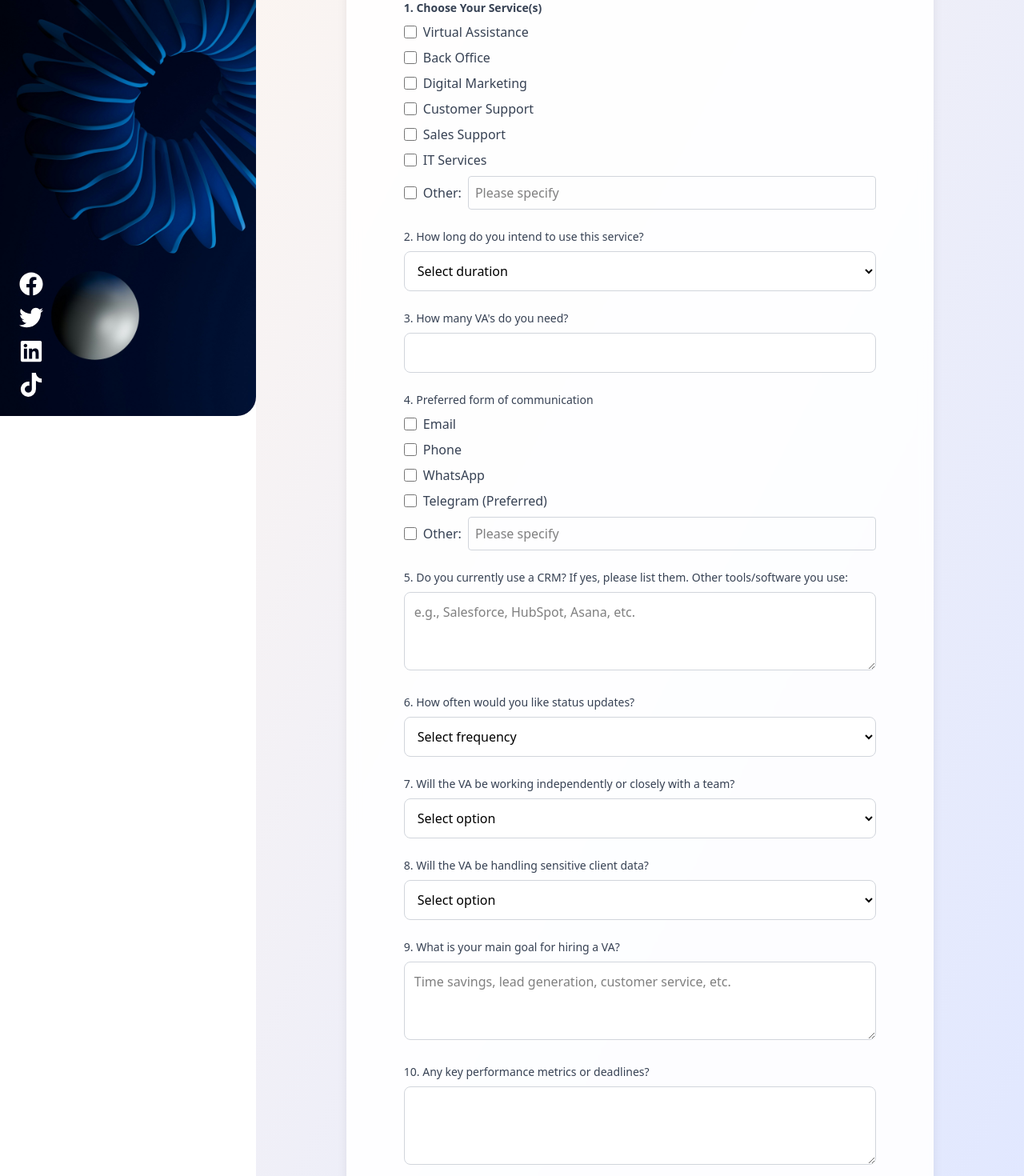
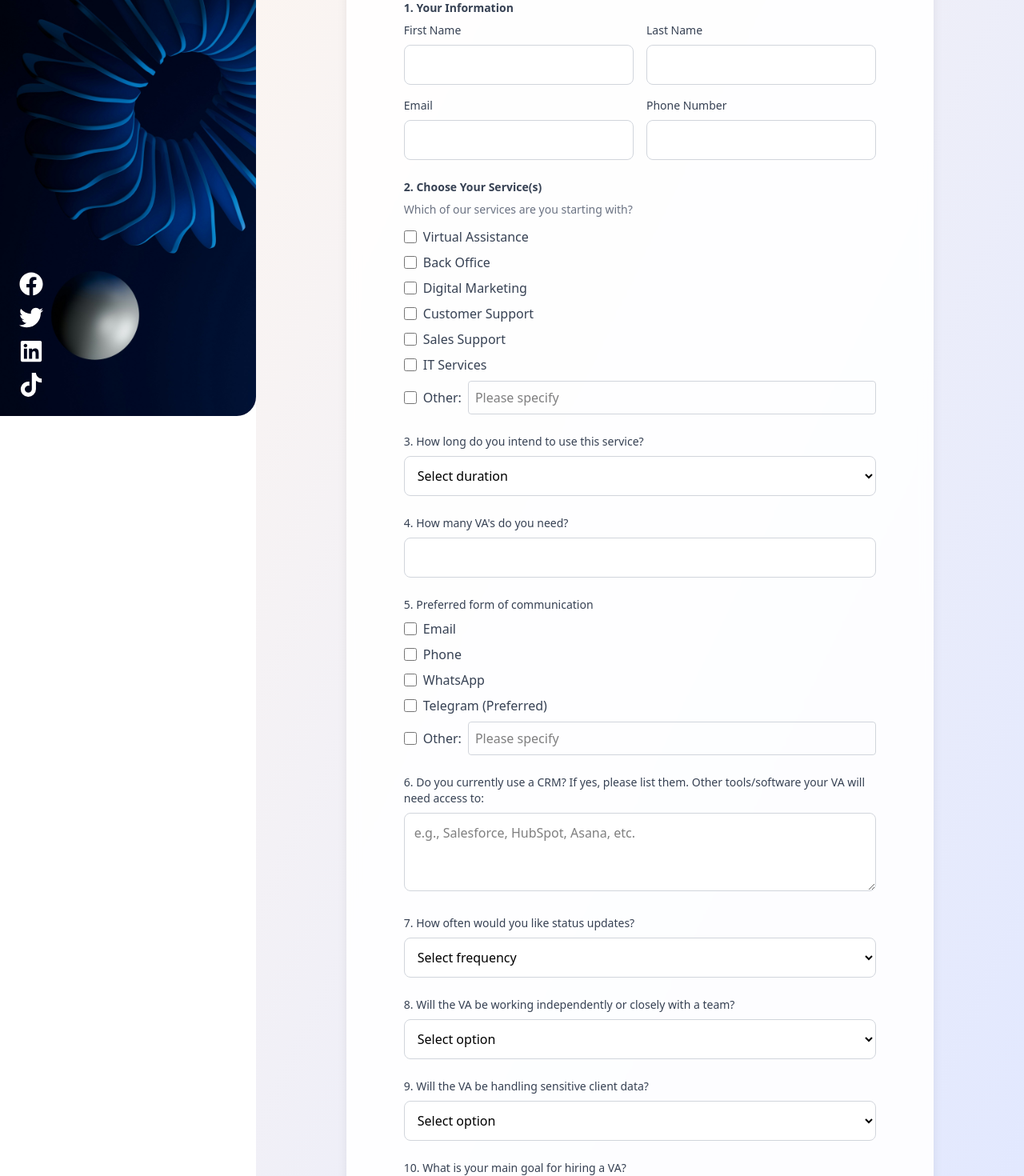
Before and after one commit to hiblink/intake-form, a Next.js app: page / in a window 1280 px wide. Shown: the part 280-1750 px from the top of the page at 80% size. Built offline with nearby package versions, Linux system fonts and the light colour scheme.

Commit message:
added client information fields

```diff
--- a/src/app/api/send-email/route.ts
+++ b/src/app/api/send-email/route.ts
@@ -5,6 +5,15 @@ export async function POST(req: NextRequest) {
   try {
     const data = await req.json();
 
+    // // Validate client details
+    // if (!data.clientName || !data.clientEmail || !data.clientPhone) {
+    //   return NextResponse.json(
+    //     { success: false, error: "Missing client details" },
+    //     { status: 400 }
+    //   );
+    // }
+
+    // Setup Nodemailer transporter
     const transporter = nodemailer.createTransport({
       service: "gmail",
       auth: {
@@ -13,10 +22,11 @@ export async function POST(req: NextRequest) {
       },
     });
 
+    // Build email
     const mailOptions = {
       from: `"HibLink Tech Form" <${process.env.SMTP_EMAIL}>`,
       to: process.env.RECEIVER_EMAIL,
-      subject: `New Service Inquiry – ${data.form_type}`,
+      subject: `New Service Inquiry`,
       html: `
         <table width="100%" cellspacing="0" cellpadding="0" style="max-width:600px; margin:auto; background:#ffffff; border-radius:8px; overflow:hidden; border:1px solid #eaeaea;">
           <tr>
@@ -28,19 +38,21 @@ export async function POST(req: NextRequest) {
             <td style="padding:20px; color:#333;">
               <p style="font-size:16px; margin-bottom:10px;">📩 <strong>New Form Submission</strong></p>
               <table width="100%" cellpadding="10" cellspacing="0" style="border-collapse: collapse; margin-top:15px;">
-                <tr style="background:#f9f9f9;"><td><strong>Form Type</strong></td><td>${data.form_type}</td></tr>
-                <tr><td><strong>Services</strong></td><td>${data.services.join(", ")}</td></tr>
-                <tr style="background:#f9f9f9;"><td><strong>Other Service</strong></td><td>${data.serviceOther}</td></tr>
-                <tr><td><strong>Duration</strong></td><td>${data.duration}</td></tr>
-                <tr style="background:#f9f9f9;"><td><strong>VA Count</strong></td><td>${data.vaCount}</td></tr>
-                <tr><td><strong>Communication</strong></td><td>${data.communication.join(", ")}</td></tr>
-                <tr style="background:#f9f9f9;"><td><strong>Other Communication</strong></td><td>${data.communicationOther}</td></tr>
-                <tr><td><strong>CRM / Tools</strong></td><td>${data.crmTools}</td></tr>
-                <tr style="background:#f9f9f9;"><td><strong>Update Frequency</strong></td><td>${data.updateFrequency}</td></tr>
-                <tr><td><strong>Working Style</strong></td><td>${data.workingStyle}</td></tr>
-                <tr style="background:#f9f9f9;"><td><strong>Sensitive Data</strong></td><td>${data.sensitiveData}</td></tr>
-                <tr><td><strong>Main Goal</strong></td><td>${data.mainGoal}</td></tr>
-                <tr style="background:#f9f9f9;"><td><strong>Performance Metrics</strong></td><td>${data.metrics}</td></tr>
+                <tr style="background:#f9f9f9;"><td><strong>First Name</strong></td><td>${data.clientFirstName}</td></tr>
+                <tr style="background:#f9f9f9;"><td><strong>Last Name</strong></td><td>${data.clientLastName}</td></tr>
+                <tr><td><strong>Email</strong></td><td>${data.clientEmail}</td></tr>
+                <tr style="background:#f9f9f9;"><td><strong>Phone</strong></td><td>${data.clientPhone}</td></tr>
+                <tr style="background:#f9f9f9;"><td><strong>Services</strong></td><td>${data.services?.join(", ")}</td></tr>
+                <tr><td><strong>Other Service</strong></td><td>${data.serviceOther || "N/A"}</td></tr>
+                <tr style="background:#f9f9f9;"><td><strong>Duration</strong></td><td>${data.duration}</td></tr>
+                <tr><td><strong>VA Count</strong></td><td>${data.vaCount}</td></tr>
+                <tr style="background:#f9f9f9;"><td><strong>Communication</strong></td><td>${data.communication?.join(", ")}</td></tr>
+                <tr><td><strong>Other Communication</strong></td><td>${data.communicationOther || "N/A"}</td></tr>
+                <tr style="background:#f9f9f9;"><td><strong>CRM / Tools</strong></td><td>${data.crmTools}</td></tr>
+                <tr><td><strong>Update Frequency</strong></td><td>${data.updateFrequency}</td></tr>
+                <tr style="background:#f9f9f9;"><td><strong>Working Style</strong></td><td>${data.workingStyle}</td></tr>
+                <tr><td><strong>Sensitive Data</strong></td><td>${data.sensitiveData}</td></tr>
+                <tr style="background:#f9f9f9;"><td><strong>Main Goal</strong></td><td>${data.mainGoal}</td></tr>
               </table>
             </td>
           </tr>
@@ -48,11 +60,14 @@ export async function POST(req: NextRequest) {
       `,
     };
 
+    // Send the email
     await transporter.sendMail(mailOptions);
+
     return NextResponse.json({ success: true });
   } catch (error: unknown) {
-  const message = error instanceof Error ? error.message : String(error);
-  console.error(message);
-  return NextResponse.json({ success: false, error: message }, { status: 500 });
+    const message =
+      error instanceof Error ? error.message : String(error);
+    console.error("Email sending failed:", message);
+    return NextResponse.json({ success: false, error: message }, { status: 500 });
+  }
 }
-}
--- a/src/components/Form.tsx
+++ b/src/components/Form.tsx
@@ -1,10 +1,15 @@
 "use client";
-import { useState } from "react";
+import { useState, useRef } from "react";
 
 export default function Form() {
+  const form = useRef<HTMLFormElement>(null);
   const [isSubmitting, setIsSubmitting] = useState(false);
 
   const [formData, setFormData] = useState({
+    clientFirstName: "",
+    clientLastName: "",
+    clientEmail: "",
+    clientPhone: "",
     services: [] as string[],
     serviceOther: "",
     duration: "",
@@ -16,23 +21,25 @@ export default function Form() {
     workingStyle: "",
     sensitiveData: "",
     mainGoal: "",
-    metrics: "",
-    form_type: "VA Service Inquiry",
   });
 
   const handleChange = (
-    e: React.ChangeEvent<HTMLInputElement | HTMLTextAreaElement | HTMLSelectElement>
+    e: React.ChangeEvent<
+      HTMLInputElement | HTMLTextAreaElement | HTMLSelectElement
+    >
   ) => {
     const { name, value, type } = e.target;
 
     if (type === "checkbox") {
-      const checked = (e.target as HTMLInputElement).checked;
+      const checkbox = e.target as HTMLInputElement;
+      const checked = checkbox.checked;
+
       if (name === "services" || name === "communication") {
         setFormData((prev) => ({
           ...prev,
           [name]: checked
             ? [...prev[name], value]
-            : prev[name].filter((item: string) => item !== value),
+            : prev[name].filter((item) => item !== value),
         }));
       }
     } else {
@@ -45,17 +52,19 @@ export default function Form() {
     setIsSubmitting(true);
 
     try {
-      const response = await fetch("/api/send-email", {
+      const res = await fetch("/api/send-email", {
         method: "POST",
         headers: { "Content-Type": "application/json" },
         body: JSON.stringify(formData),
       });
 
-      const result = await response.json();
-
-      if (result.success) {
+      if (res.ok) {
         alert("✅ Form submitted successfully! We'll be in touch within 24 hours.");
         setFormData({
+          clientFirstName: "",
+          clientLastName: "",
+          clientEmail: "",
+          clientPhone: "",
           services: [],
           serviceOther: "",
           duration: "",
@@ -67,15 +76,13 @@ export default function Form() {
           workingStyle: "",
           sensitiveData: "",
           mainGoal: "",
-          metrics: "",
-          form_type: "VA Service Inquiry",
         });
       } else {
-        throw new Error(result.error || "Email sending failed");
+        alert("❌ There was an error submitting the form. Please try again.");
       }
-    } catch (error) {
-      console.error(error);
-      alert("❌ There was an error submitting the form. Please try again or contact us directly.");
+    } catch (err) {
+      console.error("Error:", err);
+      alert("❌ There was an error submitting the form. Please try again later.");
     } finally {
       setIsSubmitting(false);
     }
@@ -90,23 +97,90 @@ export default function Form() {
   return (
     <div className="w-full bg-white/90 backdrop-blur-sm p-6 md:p-18 rounded-xl shadow-lg">
       <h2 className="text-3xl md:text-4xl font-semibold mb-2 text-gray-800">
-        <span className="text-orange-500">HibLink Tech</span> Kickstart Questionnaire
+        <span className="text-orange-500">HibLink Tech</span> Kickstart
+        Questionnaire
       </h2>
       <p className="text-gray-600 mb-6">
-        Just a few quick questions to power your growth. Fill it out today and we’ll reach out within 24 hours
+        Just a few quick questions to power your growth. Fill it out today and
+        we’ll reach out within 24 hours.
       </p>
 
-      <form onSubmit={sendEmail} className="space-y-6">
-        {/* Services */}
+      <form ref={form} onSubmit={sendEmail} className="space-y-6">
+    {/* Step 1 - Client Info */}
+<div>
+  <label className={`${labelStyle} text-lg font-semibold`}>
+    1. Your Information
+  </label>
+
+  {/* Name fields */}
+  <div className="grid md:grid-cols-2 gap-4 mt-2">
+    <div>
+      <label className={labelStyle}>First Name</label>
+      <input
+        type="text"
+        name="clientFirstName"
+        value={formData.clientFirstName}
+        onChange={handleChange}
+        className={inputStyle}
+        required
+      />
+    </div>
+    <div>
+      <label className={labelStyle}>Last Name</label>
+      <input
+        type="text"
+        name="clientLastName"
+        value={formData.clientLastName}
+        onChange={handleChange}
+        className={inputStyle}
+        required
+      />
+    </div>
+  </div>
+
+  {/* Contact fields */}
+  <div className="grid md:grid-cols-2 gap-4 mt-4">
+    <div>
+      <label className={labelStyle}>Email</label>
+      <input
+        type="email"
+        name="clientEmail"
+        value={formData.clientEmail}
+        onChange={handleChange}
+        className={inputStyle}
+        required
+      />
+    </div>
+    <div>
+      <label className={labelStyle}>Phone Number</label>
+      <input
+        type="tel"
+        name="clientPhone"
+        value={formData.clientPhone}
+        onChange={handleChange}
+        className={inputStyle}
+        required
+      />
+    </div>
+  </div>
+</div>
+
+
+        {/* Step 2 - Choose Your Service(s) */}
         <div>
           <label className={`${labelStyle} text-lg font-semibold`}>
-            1. Choose Your Service(s)
+            2. Choose Your Service(s)
           </label>
+          <p className="text-sm text-gray-500 mb-3">
+            Which of our services are you starting with?
+          </p>
+
           <div className="space-y-2">
             {["Virtual Assistance", "Back Office" , "Digital Marketing", "Customer Support", "Sales Support", "IT Services"].map(
               (service) => (
                 <div key={service} className="flex items-center">
                   <input
+                    id={`service-${service}`}
                     type="checkbox"
                     name="services"
                     value={service}
@@ -114,12 +188,16 @@ export default function Form() {
                     onChange={handleChange}
                     className={checkboxStyle}
                   />
-                  <label className="ml-2 text-gray-700">{service}</label>
+                  <label htmlFor={`service-${service}`} className="ml-2 text-gray-700">
+                    {service}
+                  </label>
                 </div>
               )
             )}
+
             <div className="flex items-center mt-2">
               <input
+                id="service-other"
                 type="checkbox"
                 name="services"
                 value="Other"
@@ -127,7 +205,9 @@ export default function Form() {
                 onChange={handleChange}
                 className={checkboxStyle}
               />
-              <label className="ml-2 text-gray-700">Other:</label>
+              <label htmlFor="service-other" className="ml-2 text-gray-700">
+                Other:
+              </label>
               <input
                 type="text"
                 name="serviceOther"
@@ -141,9 +221,11 @@ export default function Form() {
           </div>
         </div>
 
-        {/* Duration */}
+        {/* Step 3 - Duration */}
         <div>
-          <label className={labelStyle}>2. How long do you intend to use this service?</label>
+          <label className={labelStyle}>
+            3. How long do you intend to use this service?
+          </label>
           <select
             name="duration"
             value={formData.duration}
@@ -158,9 +240,9 @@ export default function Form() {
           </select>
         </div>
 
-        {/* VA Count */}
+        {/* Step 4 - VA Count */}
         <div>
-          <label className={labelStyle}>3. How many VA&apos;s do you need?</label>
+          <label className={labelStyle}>4. How many VA&apos;s do you need?</label>
           <input
             type="number"
             name="vaCount"
@@ -172,13 +254,14 @@ export default function Form() {
           />
         </div>
 
-        {/* Communication */}
+        {/* Step 5 - Communication */}
         <div>
-          <label className={labelStyle}>4. Preferred form of communication</label>
+          <label className={labelStyle}>5. Preferred form of communication</label>
           <div className="space-y-2">
             {["Email", "Phone", "WhatsApp", "Telegram (Preferred)"].map((method) => (
               <div key={method} className="flex items-center">
                 <input
+                  id={`comm-${method}`}
                   type="checkbox"
                   name="communication"
                   value={method}
@@ -186,11 +269,15 @@ export default function Form() {
                   onChange={handleChange}
                   className={checkboxStyle}
                 />
-                <label className="ml-2 text-gray-700">{method}</label>
+                <label htmlFor={`comm-${method}`} className="ml-2 text-gray-700">
+                  {method}
+                </label>
               </div>
             ))}
+
             <div className="flex items-center mt-2">
               <input
+                id="comm-other"
                 type="checkbox"
                 name="communication"
                 value="Other"
@@ -198,7 +285,9 @@ export default function Form() {
                 onChange={handleChange}
                 className={checkboxStyle}
               />
-              <label className="ml-2 text-gray-700">Other:</label>
+              <label htmlFor="comm-other" className="ml-2 text-gray-700">
+                Other:
+              </label>
               <input
                 type="text"
                 name="communicationOther"
@@ -212,10 +301,11 @@ export default function Form() {
           </div>
         </div>
 
-        {/* CRM */}
+        {/* Step 6 - CRM / Tools */}
         <div>
           <label className={labelStyle}>
-            5. Do you currently use a CRM? If yes, please list them. Other tools/software you use:
+            6. Do you currently use a CRM? If yes, please list them. Other
+            tools/software your VA will need access to:
           </label>
           <textarea
             name="crmTools"
@@ -227,9 +317,11 @@ export default function Form() {
           />
         </div>
 
-        {/* Update Frequency */}
+        {/* Step 7 - Update Frequency */}
         <div>
-          <label className={labelStyle}>6. How often would you like status updates?</label>
+          <label className={labelStyle}>
+            7. How often would you like status updates?
+          </label>
           <select
             name="updateFrequency"
             value={formData.updateFrequency}
@@ -243,10 +335,10 @@ export default function Form() {
           </select>
         </div>
 
-        {/* Working Style */}
+        {/* Step 8 - Working Style */}
         <div>
           <label className={labelStyle}>
-            7. Will the VA be working independently or closely with a team?
+            8. Will the VA be working independently or closely with a team?
           </label>
           <select
             name="workingStyle"
@@ -261,9 +353,11 @@ export default function Form() {
           </select>
         </div>
 
-        {/* Sensitive Data */}
+        {/* Step 9 - Sensitive Data */}
         <div>
-          <label className={labelStyle}>8. Will the VA be handling sensitive client data?</label>
+          <label className={labelStyle}>
+            9. Will the VA be handling sensitive client data?
+          </label>
           <select
             name="sensitiveData"
             value={formData.sensitiveData}
@@ -277,9 +371,11 @@ export default function Form() {
           </select>
         </div>
 
-        {/* Main Goal */}
+        {/* Step 10 - Main Goal */}
         <div>
-          <label className={labelStyle}>9. What is your main goal for hiring a VA?</label>
+          <label className={labelStyle}>
+            10. What is your main goal for hiring a VA?
+          </label>
           <textarea
             name="mainGoal"
             rows={3}
@@ -287,18 +383,6 @@ export default function Form() {
             onChange={handleChange}
             className={inputStyle}
             placeholder="Time savings, lead generation, customer service, etc."
-          />
-        </div>
-
-        {/* Metrics */}
-        <div>
-          <label className={labelStyle}>10. Any key performance metrics or deadlines?</label>
-          <textarea
-            name="metrics"
-            rows={3}
-            value={formData.metrics}
-            onChange={handleChange}
-            className={inputStyle}
           />
         </div>
 
```
